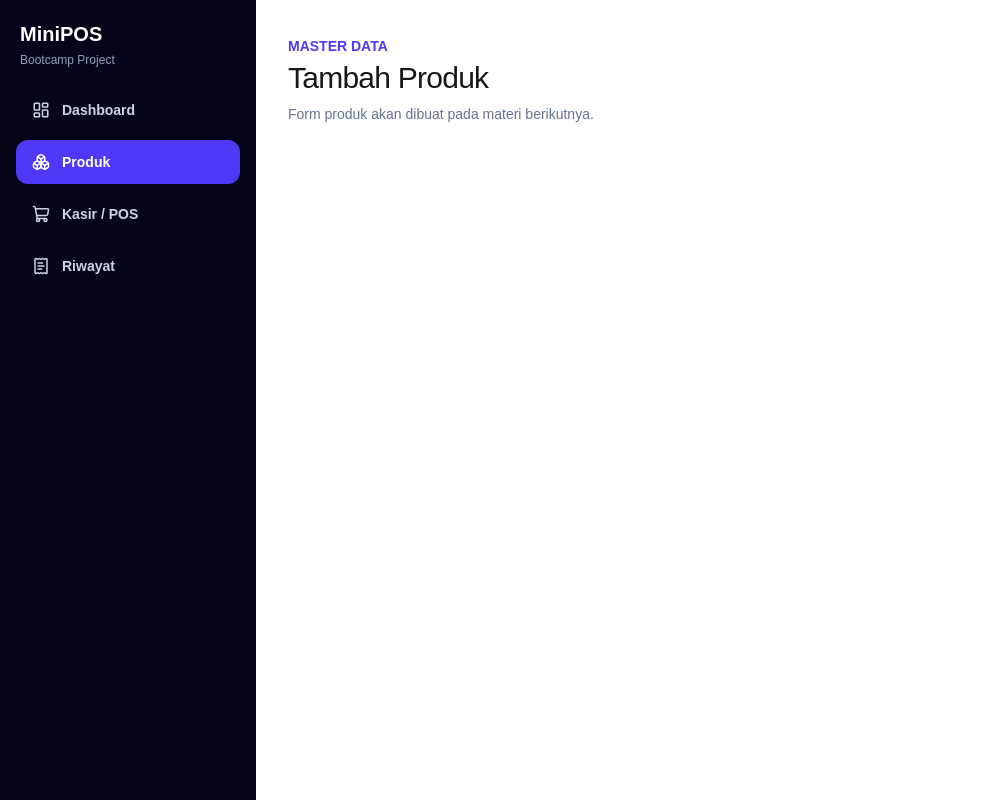
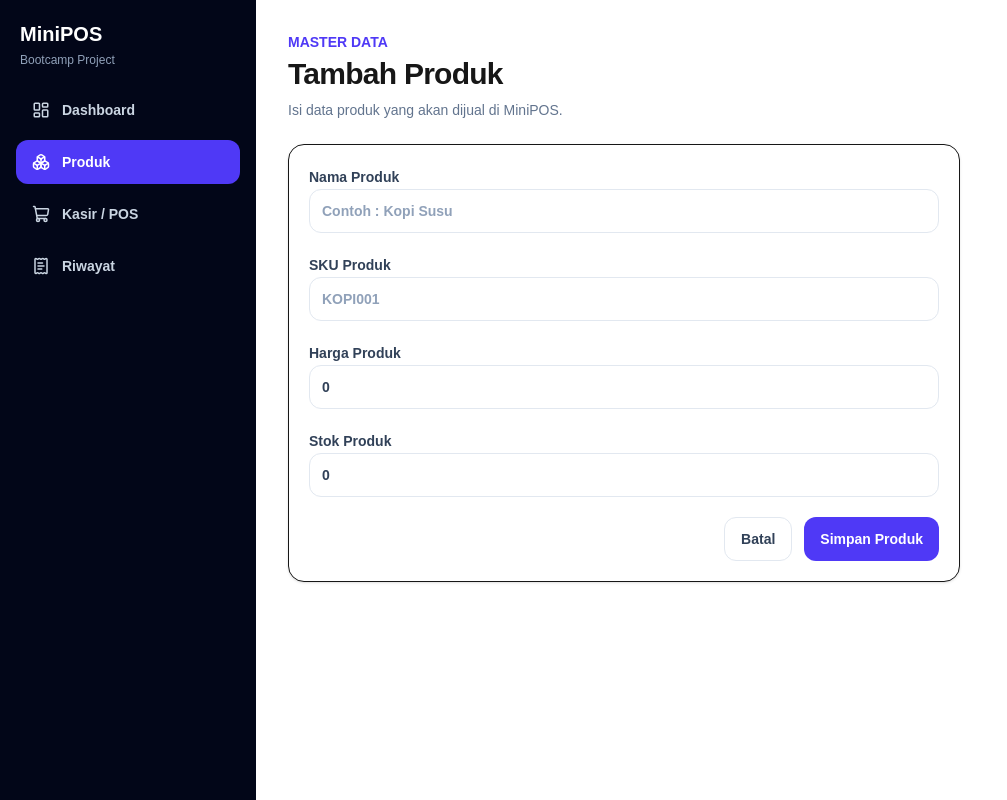
Before and after one commit to afikrij-18/minipos, a Next.js app: page /products/create in a window 1280 px wide. Shown: the whole page, without its empty margins (0-1007 px from the left). Built offline with nearby package versions, Linux system fonts and the light colour scheme.

Commit message:
added button tambah produk

```diff
--- a/src/app/(dashboard)/products/create/page.tsx
+++ b/src/app/(dashboard)/products/create/page.tsx
@@ -1,17 +1,33 @@
-import React from 'react'
+"use client";
+import React from "react";
+import { useRouter } from "next/navigation";
+import { ProductForm } from "@/components/products/product-form";
+// import { addProduct } from "@/utils/product-storage";
+import { ProductInput } from "@/types/product";
+import { addProduct } from "@/utils/product-storage";
 
-export default function page() {
+
+export default function CreateProductPage() {
+  const router = useRouter();
+
+    function handleCreateProduct(value: ProductInput) {
+      addProduct(value);
+      router.push("/products");
+    }
   return (
-    <div>
-      <p className='mt-1 text-sm font-bold text-indigo-600'>
-        MASTER DATA
-      </p>
-      <h1 className='mt-1 text-3xl font-blacbk tracking-tight'>
-        Tambah Produk
-      </h1>
-      <p className='mt-2 text-sm text-slate-500'>
-        Form produk akan dibuat pada materi berikutnya.
-      </p>
+    <div className="max-w-2xl">
+        <p className="text-sm font-bold text-indigo-600">
+          MASTER DATA
+        </p>
+        <h1 className="mt-1 text-3xl font-black tracking-tight">
+          Tambah Produk
+        </h1>
+      <p className="mt-2 text-sm text-slate-500">
+        Isi data produk yang akan dijual di MiniPOS.
+    </p>
+      <div className="mt-6 rounded-2xl border bg-white p-5 shadow-sm">
+        <ProductForm onSubmit={handleCreateProduct} />
+      </div>
     </div>
-  )
+  );
 }
--- a/src/app/(dashboard)/products/page.tsx
+++ b/src/app/(dashboard)/products/page.tsx
@@ -2,13 +2,14 @@
 
 import Link from "next/link";
 import { Plus,Search } from "lucide-react";
-import { useMemo, useState } from "react";
+import { useEffect, useMemo, useState } from "react";
 
 import { Button } from "@/components/ui/Button";
 import { EmptyState } from "@/components/ui/empty-state";
 import { Input } from "@/components/ui/input";
 import type { Product } from "@/types/product";
 import { formatCurrency } from "@/utils/currency";
+import { getProducts } from "@/utils/product-storage";
 
 const sampleProducts: Product[] = [
   {
@@ -37,17 +38,21 @@
 
 export default function ProductsPage() {
   const [search, setSearch] = useState("");
+  const [products, setProducts] = useState<Product[]>([]);
+
+  useEffect(() => {
+    setProducts(getProducts());
+  }, []);
 
   const filtered = useMemo(() => {
     const keyword = search.toLowerCase();
 
-    return sampleProducts.filter((product) =>
+    return products.filter((product) =>
       product.name.toLowerCase().includes(keyword) ||
       product.sku.toLowerCase().includes(keyword)
 );
 
-
-  }, [search]);
+  }, [products, search]);
 
   return (
 
--- /dev/null
+++ b/src/components/products/product-form.tsx
@@ -0,0 +1,151 @@
+"use client";
+import React from 'react'
+
+import { useState } from "react";
+import Link from "next/link";
+import { Button } from "@/components/ui/Button";
+import { Input } from "../ui/input";
+import { ProductInput } from "@/types/product";
+// import { error } from 'console';
+
+type ProductFormProps = {
+  initialValues?: ProductInput;
+  submitLabel?: string;
+  onSubmit: (values: ProductInput) => void;
+};
+
+const defaultValues: ProductInput = {
+  name: '',
+  sku: '',
+  price: 0,
+  stock: 0,
+};
+
+export function ProductForm({initialValues = defaultValues, submitLabel = "Simpan Produk", onSubmit}: ProductFormProps){
+  const [values, setValues] =
+    useState<ProductInput>(initialValues);
+  function updateField(
+    field: keyof ProductInput,
+    value: string
+  ) {
+    setValues ((current) => ({
+      ...current,
+      [field]: field === "price" || field === "stock"
+        ? Number(value)
+        : value,
+  }));
+  }
+const [errors, setErrors] = useState<FormErrors>({});
+
+function handleSubmit (event: React.SyntheticEvent<HTMLFormElement>) {
+  event.preventDefault();
+  const validationErrors = validateProduct(values);
+  setErrors(validationErrors);
+
+  if (Object.keys(validationErrors).length > 0) {
+    return;
+  }
+  onSubmit(values);
+}
+
+  return (
+    <form onSubmit={handleSubmit} className='space-y-5'>
+     <div>
+       <label className='text-sm font-bold text-slate-700'>
+        Nama Produk
+       </label>
+
+       <Input
+        value={values.name}
+        onChange={(event) => updateField ("name", event.target.value)}
+        placeholder='Contoh : Kopi Susu'
+       />
+       {errors.name && (
+        <p className='mt-1 text-sm font-semibold text-red-600'>
+          {errors.name}
+        </p>
+       )}
+      </div>
+     <div>
+       <label className='text-sm font-bold text-slate-700'>
+        SKU Produk
+       </label>
+
+       <Input
+        value={values.sku}
+        onChange={(event) => updateField ("sku", event.target.value)}
+        placeholder='KOPI001'
+       />
+       {errors.sku && (
+        <p className='mt-1 text-sm font-semibold text-red-600'>
+          {errors.sku}
+        </p>
+       )}
+      </div>
+
+      <div>
+          <label className='text-sm font-bold text-slate-700'>
+            Harga Produk
+          </label>
+          <Input
+            type ="number"
+            value={values.price}
+            onChange={(event) => updateField("price", event.target.value)}
+            placeholder="Contoh: 18000"
+            />
+            {errors.price && (
+        <p className='mt-1 text-sm font-semibold text-red-600'>
+          {errors.price}
+        </p>
+       )}
+        </div>
+
+       <div>
+        <label className='text-sm font-bold text-slate-700'>
+          Stok Produk
+        </label>
+        <Input
+          type ="number"
+          value={values.stock}
+          onChange={(event) => updateField("stock", event.target.value)}
+          placeholder='Contoh: 12'
+          />
+         {errors.stock && (
+        <p className='mt-1 text-sm font-semibold text-red-600'>
+          {errors.stock}
+        </p>
+       )}
+        </div>
+
+      <div className='flex items-center justify-end gap-3'>
+        <Button variant="secondary">
+          <Link href="/products">Batal</Link>
+        </Button>
+        <Button type="submit">
+          {submitLabel}
+        </Button>
+      </div>
+    </form>
+  );
+
+}
+
+type FormErrors = Partial<Record<keyof ProductInput, string>>;
+function validateProduct(values: ProductInput) {
+  const errors: FormErrors = {};
+
+  if (!values.name.trim()) {
+    errors.name = "Nama produk wajib diisi.";
+  }
+
+  if (!values.sku.trim()) {
+    errors.sku = "SKU wajib diisi.";
+  }
+  if (values.price <= 0 ) {
+    errors.price = "Harga harus lebih dari nol."
+  }
+  if (values.stock < 0 ) {
+    errors.stock = "Stock tidak boleh minus."
+  }
+  return errors;
+}
--- /dev/null
+++ b/src/utils/helper.ts
@@ -0,0 +1,2 @@
+import { Product } from "@/types/product";
+import { getProducts, STORAGE_KEY } from "./product-storage";
--- /dev/null
+++ b/src/utils/product-storage.ts
@@ -0,0 +1,51 @@
+import { Product, ProductInput } from "@/types/product";
+
+export const STORAGE_KEY = "minipos-products";
+const sampleProducts: Product[] = [
+  {
+    id: "1",
+    name: "Kopi Susu",
+    sku: "KOPI001",
+    price: 18000,
+    stock: 12,
+  },
+  {
+    id: "2",
+    name: "Teh Manis",
+    sku: "TEH001",
+    price: 8000,
+    stock: 8,
+  }
+]
+
+export function getProducts() {
+  if (typeof window === "undefined") {
+    return sampleProducts;
+  }
+    const saved = window.localStorage.getItem(STORAGE_KEY);
+
+    if (!saved) {
+      window.localStorage.setItem(
+        STORAGE_KEY,
+        JSON.stringify(sampleProducts)
+      );
+    return sampleProducts;
+    }
+    return JSON.parse(saved) as Product[];
+  }
+
+  export function addProduct(input: ProductInput) {
+    // console.log("test")
+    const products = getProducts();
+
+    const newProduct: Product = {
+      id: crypto.randomUUID(), ...input,
+    };
+    const nextProducts = [newProduct, ...products ];
+
+    window.localStorage.setItem(
+      STORAGE_KEY,
+      JSON.stringify(nextProducts)
+    );
+    return newProduct;
+  }
```
